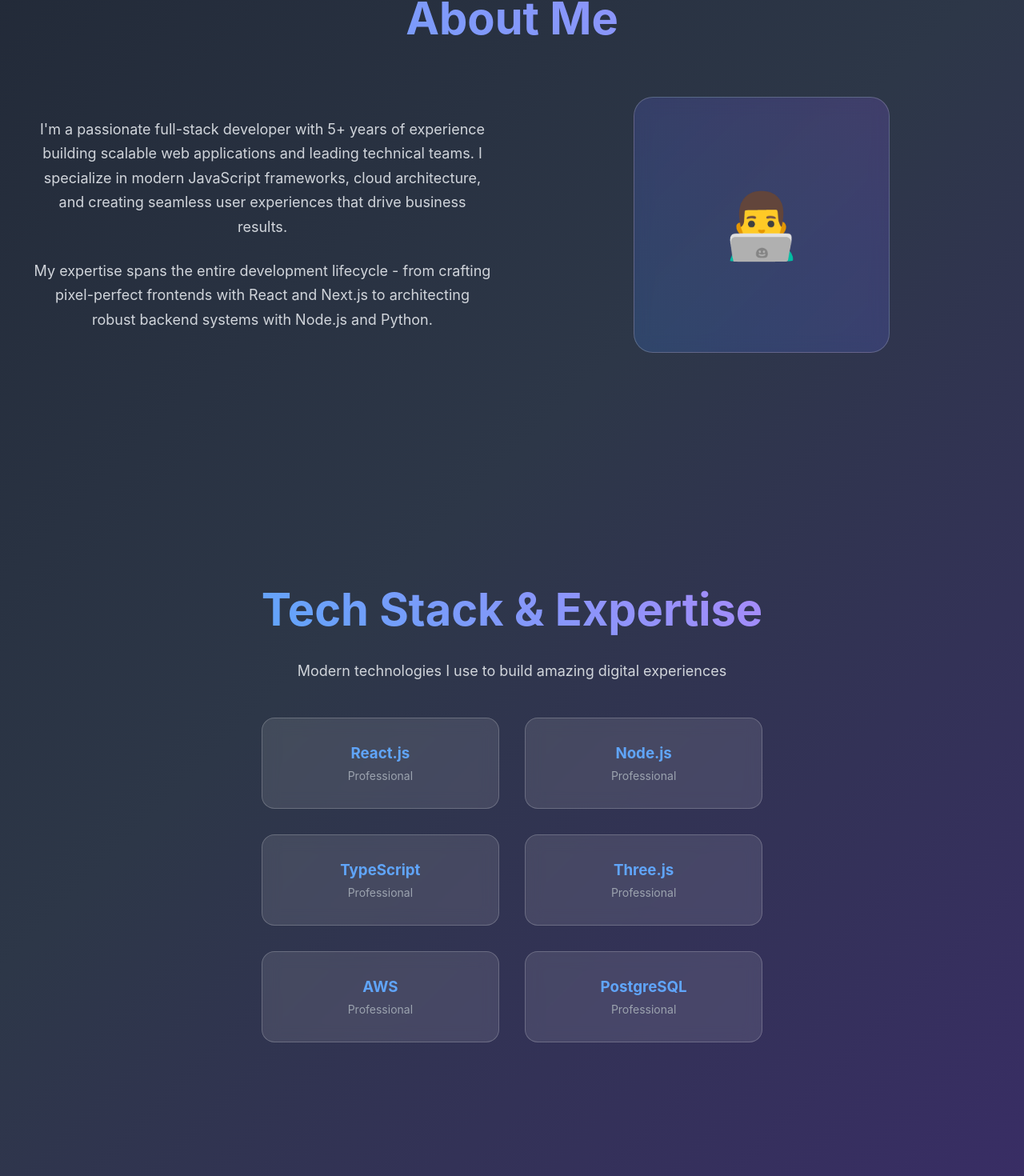
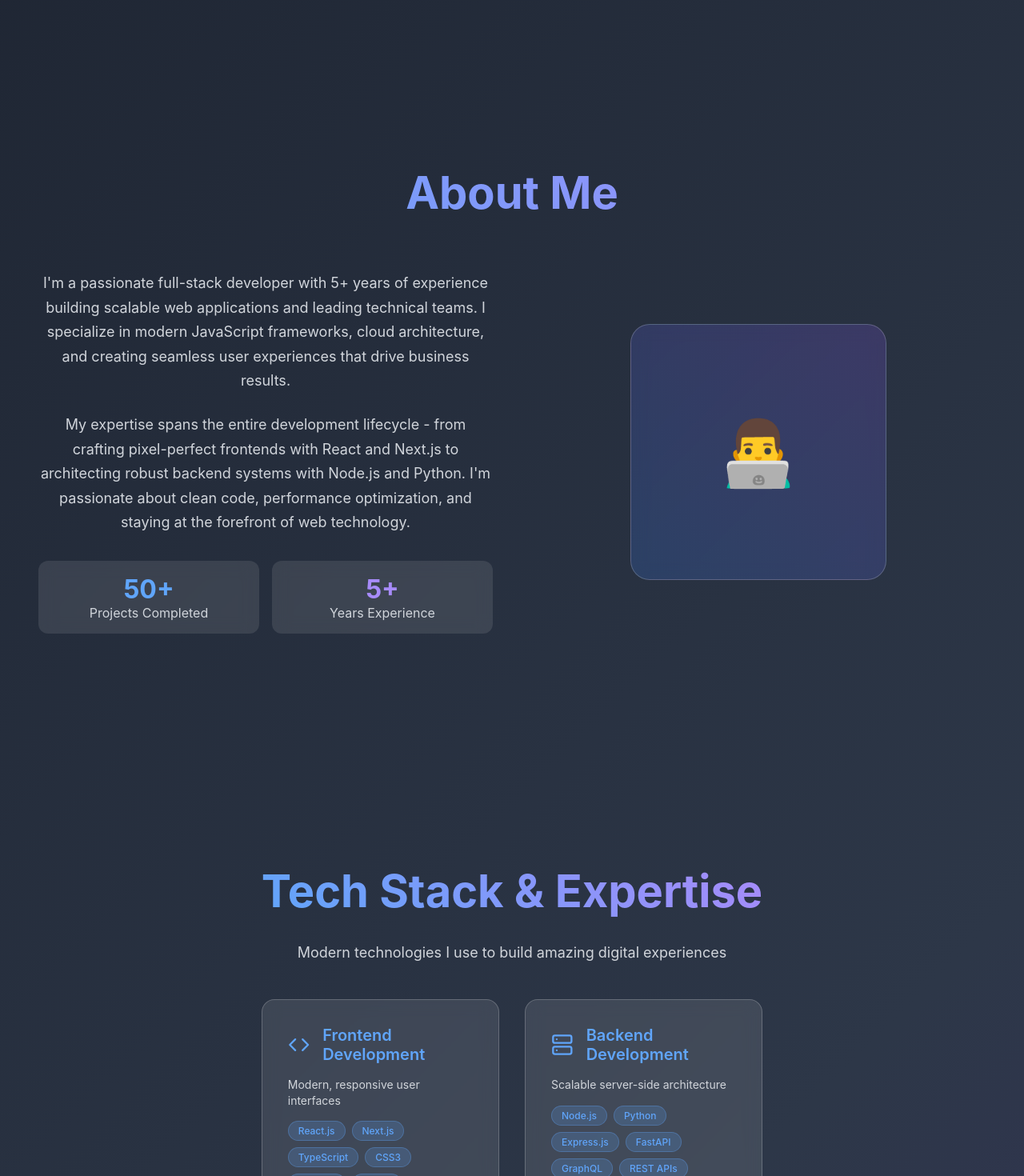
Before and after one commit to rogerbap/portfoliowebsite, a React (Create React App) app: page / in a window 1280 px wide. Shown: the part 1009-2479 px from the top of the page at 80% size. Built offline with nearby package versions, Linux system fonts and the light colour scheme.

Commit message:
updating app.js to modularize/clean code and update to techstack

```diff
--- a/src/App.js
+++ b/src/App.js
@@ -2,7 +2,12 @@ import React, { useState } from 'react';
 import Navigation from './components/layout/Navigation';
 import Footer from './components/layout/Footer';
 import ThreeBackground from './components/ui/ThreeBackground';
-// import Projects from './components/sections/Projects';
+import Projects from './components/sections/Projects.js';
+import Proficiency from './components/sections/Proficiency.js';
+import { techStack } from './components/data/portfolioData.js';
+import About from './components/sections/About.js';
+import Hero from './components/sections/Hero.js';
+
 const App = () => {
   const [activeSection, setActiveSection] = useState('hero');
 
@@ -62,7 +67,7 @@ const App = () => {
       <main>
         {/* Hero Section */}
         <section id="hero" style={sectionStyle}>
-          <div style={{ maxWidth: '1000px', margin: '0 auto', position: 'relative', zIndex: 10 }}>
+          {/* <div style={{ maxWidth: '1000px', margin: '0 auto', position: 'relative', zIndex: 10 }}>
             <h1 style={titleStyle}>
               Roger Baptiste
             </h1>
@@ -86,12 +91,14 @@ const App = () => {
             }}>
               View My Work
             </button>
-          </div>
+          </div> */}
+          <Hero />
         </section>
 
         {/* About Section */}
         <section id="about" style={sectionStyle}>
-          <div style={{ maxWidth: '1200px', margin: '0 auto' }}>
+          <About />
+          {/* <div style={{ maxWidth: '1200px', margin: '0 auto' }}>
             <h2 style={{
               fontSize: 'clamp(2.5rem, 5vw, 3.5rem)',
               fontWeight: 'bold',
@@ -146,7 +153,7 @@ const App = () => {
                 👨‍💻
               </div>
             </div>
-          </div>
+          </div> */}
         </section>
 
         {/* Skills Section Placeholder */}
@@ -175,24 +182,79 @@ const App = () => {
               gridTemplateColumns: 'repeat(auto-fit, minmax(200px, 1fr))',
               gap: '2rem'
             }}>
-              {['React.js', 'Node.js', 'TypeScript', 'Three.js', 'AWS', 'PostgreSQL'].map((tech, index) => (
+              {techStack.map((tech, index) => {
+                const IconComponent = tech.icon;
+                return (
                   <div key={index} style={{
                     padding: '2rem',
                     background: 'rgba(255, 255, 255, 0.1)',
                     borderRadius: '1rem',
                     border: '1px solid rgba(255, 255, 255, 0.2)',
-                  backdropFilter: 'blur(10px)'
+                    backdropFilter: 'blur(10px)',
+                    textAlign: 'left',
+                    transition: 'transform 0.3s ease, box-shadow 0.3s ease'
                   }}>
-                  <h3 style={{ color: '#60a5fa', marginBottom: '0.5rem' }}>{tech}</h3>
-                  <p style={{ color: '#9ca3af', fontSize: '0.875rem' }}>Professional</p>
+                    <div style={{
+                      display: 'flex',
+                      alignItems: 'center',
+                      marginBottom: '1rem'
+                    }}>
+                      <IconComponent
+                        size={32}
+                        style={{
+                          color: '#60a5fa',
+                          marginRight: '1rem'
+                        }}
+                      />
+                      <h3 style={{
+                        color: '#60a5fa',
+                        margin: 0,
+                        fontSize: '1.25rem',
+                        fontWeight: '600'
+                      }}>
+                        {tech.title}
+                      </h3>
                     </div>
+                    <p style={{
+                      color: '#d1d5db',
+                      fontSize: '0.875rem',
+                      marginBottom: '1rem',
+                      lineHeight: '1.4'
+                    }}>
+                      {tech.description}
+                    </p>
+                    <div style={{
+                      display: 'flex',
+                      flexWrap: 'wrap',
+                      gap: '0.5rem'
+                    }}>
+                      {tech.skills.map((skill, skillIndex) => (
+                        <span key={skillIndex} style={{
+                          background: 'rgba(96, 165, 250, 0.2)',
+                          color: '#60a5fa',
+                          padding: '0.25rem 0.75rem',
+                          borderRadius: '1rem',
+                          fontSize: '0.75rem',
+                          fontWeight: '500',
+                          border: '1px solid rgba(96, 165, 250, 0.3)'
+                        }}>
+                          {skill}
+                        </span>
                       ))}
                     </div>
                   </div>
+                );
+              })}
+            </div>
+          </div>
         </section>
-<section id="proficiency" style={sectionStyle}></section>
-<section id="projects" style={sectionStyle}></section>
-        {/* <Projects /> */}
+        <section id="proficiency" style={sectionStyle}>
+          <Proficiency />
+          {/* <Proficiency/> */}
+        </section>
+        <section id="projects" style={sectionStyle}>
+          <Projects />
+        </section>
         {/* Contact Section */}
         <section id="contact" style={sectionStyle}>
           <div style={{ maxWidth: '1000px', margin: '0 auto', textAlign: 'center' }}>
@@ -232,7 +294,6 @@ const App = () => {
       </main>
 
       {/* Footer */}
-
       <Footer />
     </div>
   );
--- a/src/components/data/portfolioData.js
+++ b/src/components/data/portfolioData.js
@@ -1,4 +1,5 @@
 import { Code, Database, Cloud, Smartphone, Server, Monitor } from 'lucide-react';
+import React from 'react';
 
 export const sections = [
   { id: 'hero', title: 'Home' },
@@ -45,7 +46,8 @@ export const techStack = [
     title: 'Tools & Workflow',
     description: 'Professional development environment',
     skills: ['Git', 'VS Code', 'Figma', 'Postman', 'Jira', 'Linear']
-  }
+  },
+
 ];
 
 export const proficiencyData = [
--- /dev/null
+++ b/src/components/sections/Projects.js
@@ -0,0 +1,107 @@
+import React, { useState } from 'react';
+import ProjectCard from '../ui/ProjectCard';
+import { projects, categories } from '../data/portfolioData';
+
+const Projects = () => {
+  const [selectedCategory, setSelectedCategory] = useState('all');
+
+  const filteredProjects = selectedCategory === 'all'
+    ? projects
+    : projects.filter(project => project.category === selectedCategory);
+
+  const styles = {
+    section: {
+      position: 'relative',
+      padding: '5rem 1.5rem',
+      zIndex: 10
+    },
+    container: {
+      maxWidth: '1200px',
+      margin: '0 auto'
+    },
+    title: {
+      fontSize: 'clamp(2.5rem, 5vw, 3.5rem)',
+      fontWeight: 'bold',
+      textAlign: 'center',
+      marginBottom: '2rem',
+      background: 'linear-gradient(45deg, #60a5fa, #a78bfa)',
+      WebkitBackgroundClip: 'text',
+      WebkitTextFillColor: 'transparent',
+      backgroundClip: 'text'
+    },
+    description: {
+      textAlign: 'center',
+      color: '#d1d5db',
+      marginBottom: '3rem',
+      maxWidth: '500px',
+      margin: '0 auto 3rem'
+    },
+    filters: {
+      display: 'flex',
+      flexWrap: 'wrap',
+      justifyContent: 'center',
+      gap: '1rem',
+      marginBottom: '3rem'
+    },
+    filterButton: {
+      padding: '0.75rem 1.5rem',
+      borderRadius: '50px',
+      border: 'none',
+      fontWeight: '600',
+      cursor: 'pointer',
+      transition: 'all 0.3s ease',
+      fontSize: '0.875rem'
+    },
+    activeFilter: {
+      background: 'linear-gradient(45deg, #3b82f6, #8b5cf6)',
+      color: 'white',
+      boxShadow: '0 4px 15px rgba(59, 130, 246, 0.3)'
+    },
+    inactiveFilter: {
+      background: 'rgba(255, 255, 255, 0.1)',
+      color: '#d1d5db'
+    },
+    grid: {
+      display: 'grid',
+      gridTemplateColumns: 'repeat(auto-fit, minmax(350px, 1fr))',
+      gap: '2rem'
+    }
+  };
+
+  return (
+    <section style={styles.section}>
+      <div style={styles.container}>
+        <h2 style={styles.title}>
+          Featured Projects
+        </h2>
+        <p style={styles.description}>
+          A showcase of my recent work spanning full-stack applications,
+          frontend experiences, and backend architectures.
+        </p>
+
+        <div style={styles.filters}>
+          {categories.map((category) => (
+            <button
+              key={category.id}
+              onClick={() => setSelectedCategory(category.id)}
+              style={{
+                ...styles.filterButton,
+                ...(selectedCategory === category.id ? styles.activeFilter : styles.inactiveFilter)
+              }}
+            >
+              {category.label} ({category.count})
+            </button>
+          ))}
+        </div>
+
+        <div style={styles.grid}>
+          {filteredProjects.map((project, index) => (
+            <ProjectCard key={index} project={project} />
+          ))}
+        </div>
+      </div>
+    </section>
+  );
+};
+
+export default Projects;
```
Also changed, not shown: src/components/sections/Contact.js (+131 -1 lines), src/components/ui/TechCard.js (+2 -5 lines). Lines whose indentation alone changed are shown as unchanged.
